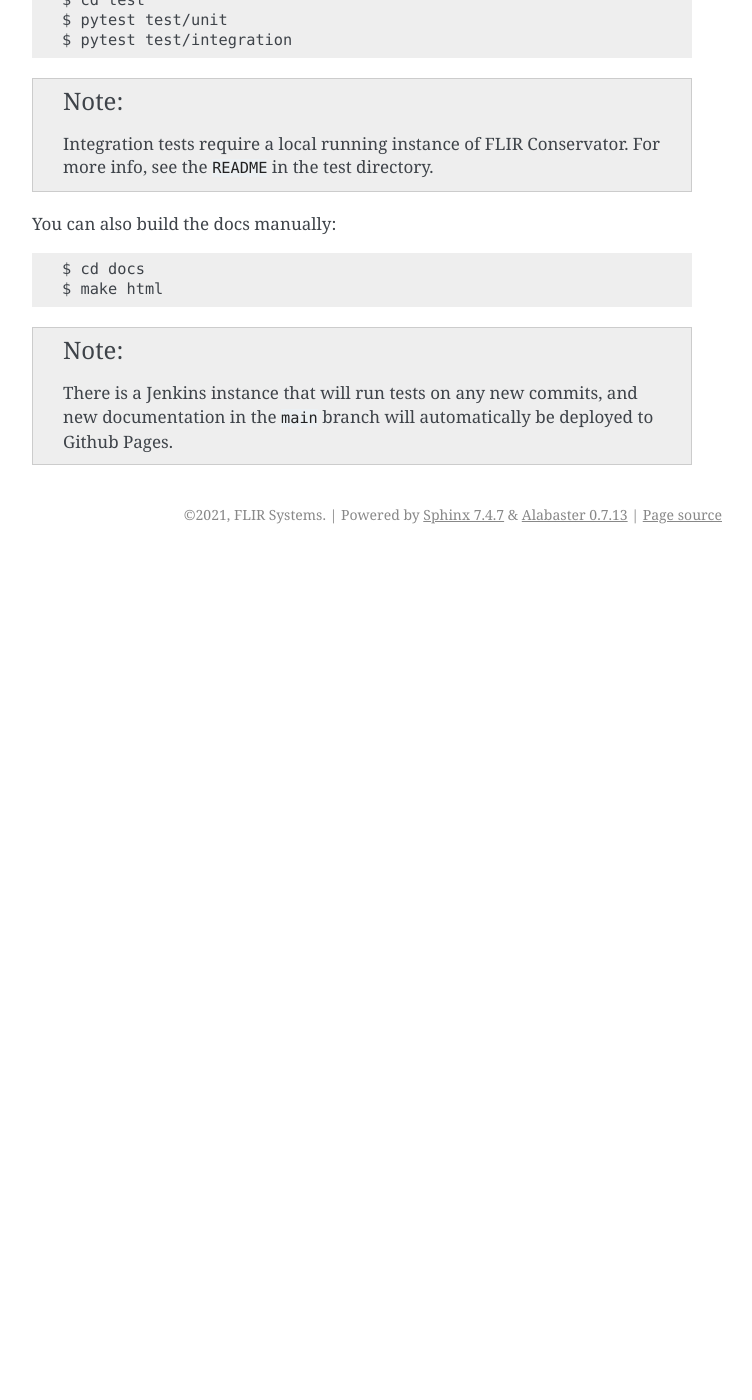
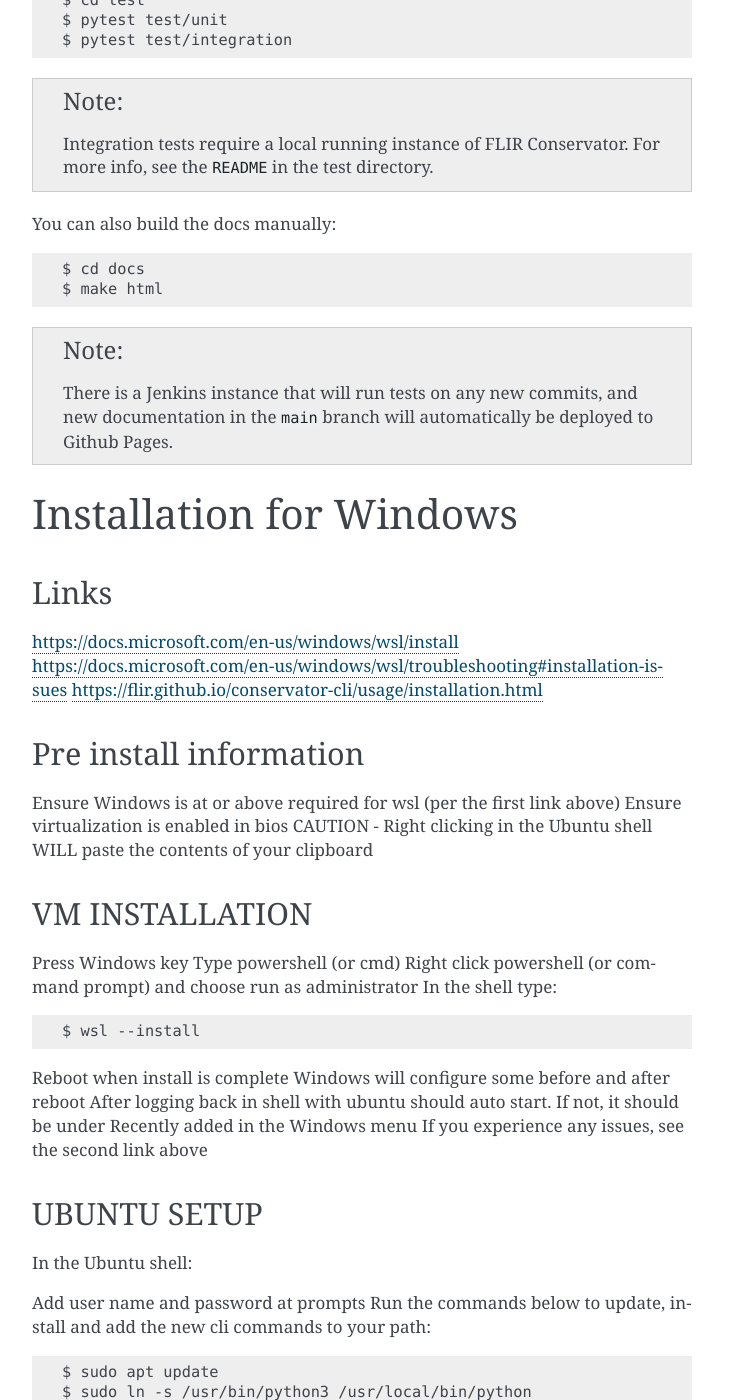
Before and after one commit to FLIR/conservator-cli, a Sphinx documentation site: the page built from docs/usage/installation.rst, in a window 1280 px wide and 1400 px high, scrolled down 1947 px. Shown: the whole window, without its empty margins (388-1140 px from the left). Built offline with Sphinx 7.4.7, drawn with Linux system fonts in a browser that asks for light colours; before the commit the page ends 2501 px from its top, so only the background shows below that; some of the changed text lies outside the part shown.

Commit message:
CON 2721 added install instructions for Windows

```diff
--- a/docs/usage/installation.rst
+++ b/docs/usage/installation.rst
@@ -96,3 +96,77 @@ You can also build the docs manually::
     There is a Jenkins instance that will run tests on any new commits,
     and new documentation in the ``main`` branch will automatically be
     deployed to Github Pages.
+
+Installation for Windows
+========================
+
+Links
+-----
+
+https://docs.microsoft.com/en-us/windows/wsl/install
+https://docs.microsoft.com/en-us/windows/wsl/troubleshooting#installation-issues
+https://flir.github.io/conservator-cli/usage/installation.html
+
+Pre install information
+-----------------------
+
+Ensure Windows is at or above required for wsl (per the first link above)
+Ensure virtualization is enabled in bios
+CAUTION - Right clicking in the Ubuntu shell WILL paste the contents of your clipboard
+
+VM INSTALLATION
+---------------
+
+Press Windows key
+Type powershell (or cmd)
+Right click powershell (or command prompt) and choose run as administrator
+In the shell type::
+
+    $ wsl --install
+
+Reboot when install is complete
+Windows will configure some before and after reboot
+After logging back in shell with ubuntu should auto start. If not, it should be under Recently added in the Windows menu
+If you experience any issues, see the second link above
+
+UBUNTU SETUP
+------------
+
+In the Ubuntu shell::
+
+Add user name and password at prompts
+Run the commands below to update, install and add the new cli commands to your path::
+
+    $ sudo apt update
+    $ sudo ln -s /usr/bin/python3 /usr/local/bin/python
+    $ sudo apt install -y python3-pip
+    $ pip install conservator-cli
+    $ source ~/.profile
+
+CVC SETUP
+---------
+
+Change ``staging`` below to desired target, if needed
+
+    $ conservator config create staging
+
+Press enter 2x (or adjust default values if desired) then enter the full url (e.g. https://staging.flirconservator.com/) and your api key
+Apply default config::
+
+    $ conservator config set-default staging
+
+CONFIGURE GIT
+-------------
+
+Update below with your information
+
+    $ git config --global user.email "you@example.com"
+    $ git config --global user.name "Your Name"
+
+TEST
+----
+
+Login to Conservator and use clone command from dataset -> download -> From CLI
+e.g. in Ubuntu shell::
+
+    $ cvc clone MEvzFWwcLu5Gt72C8
```
